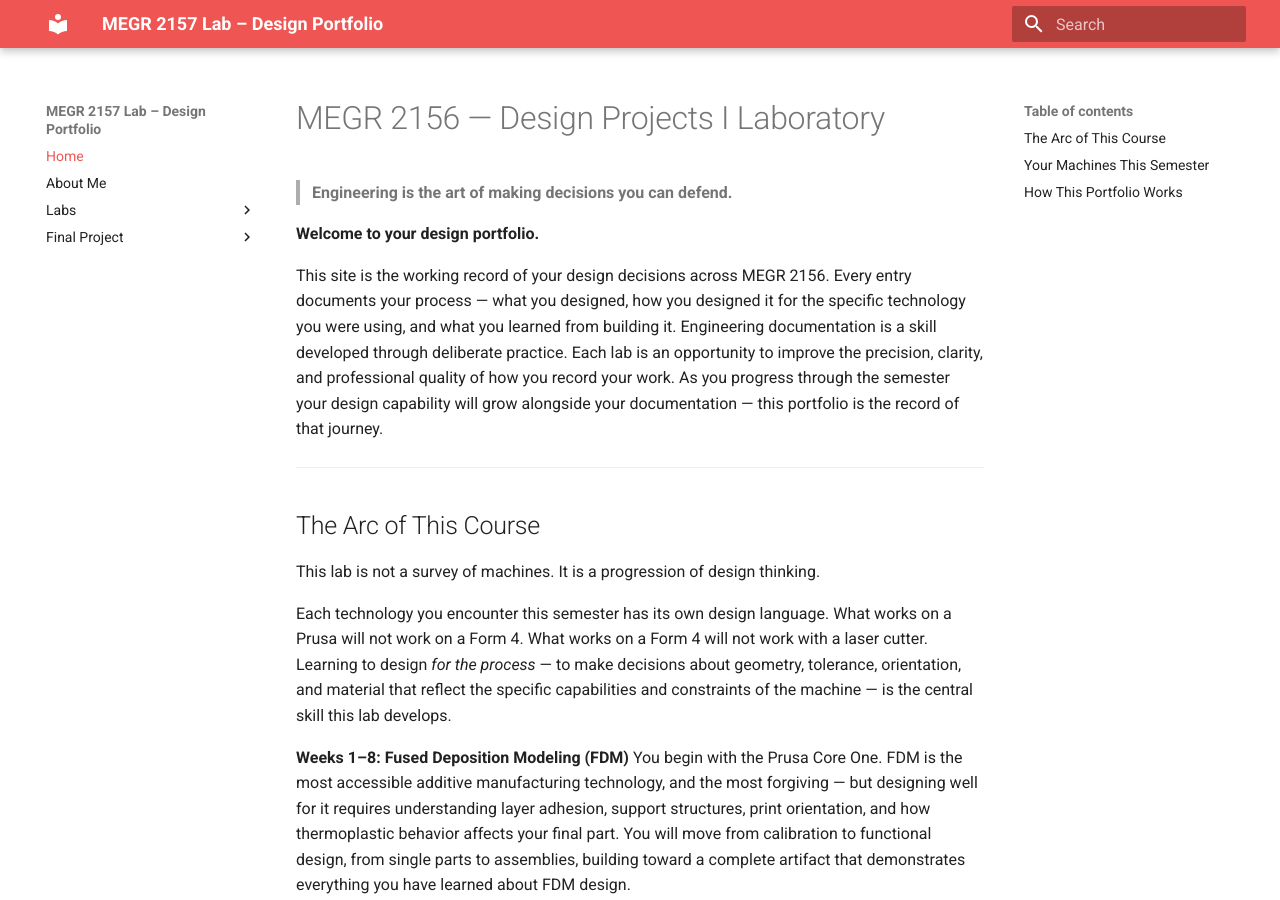
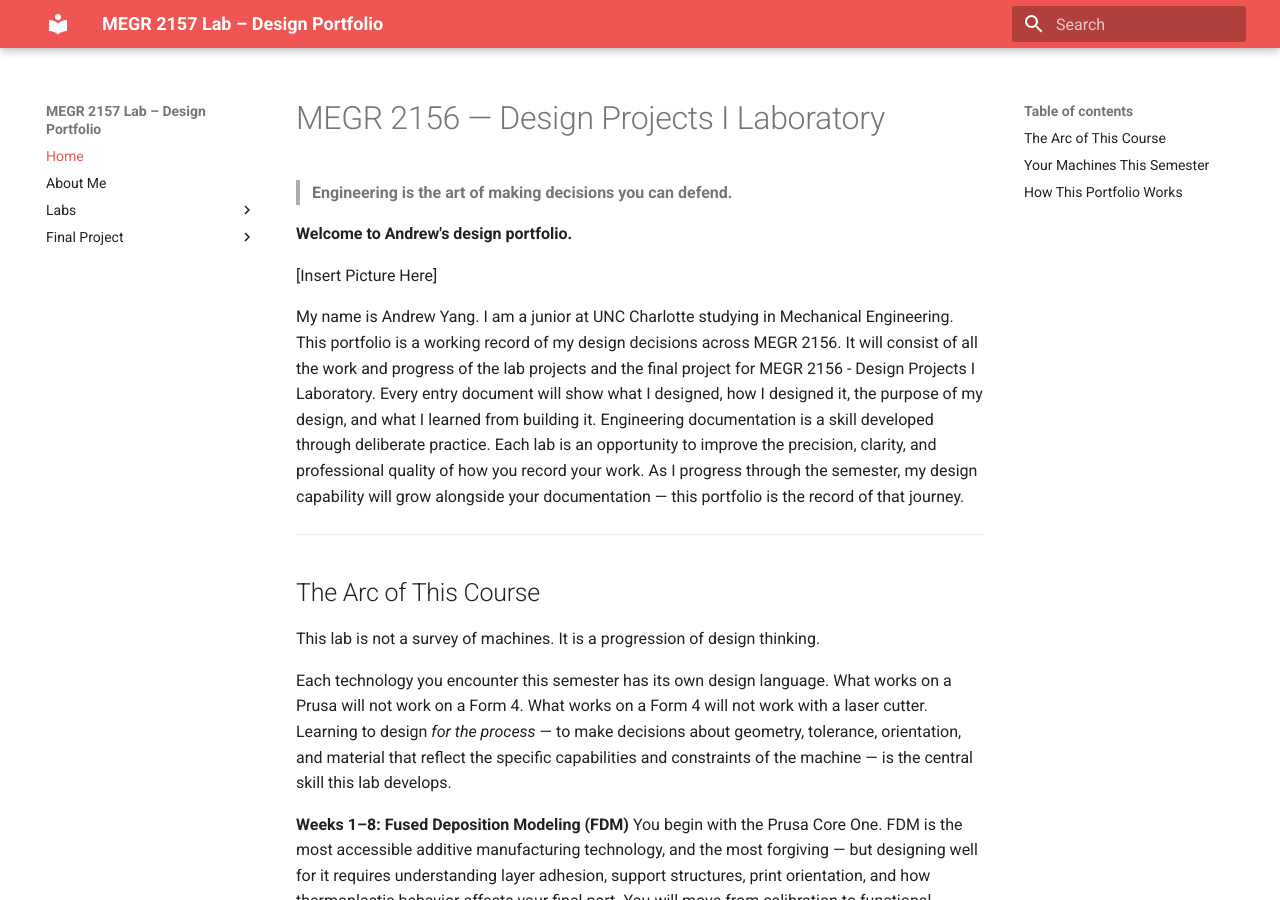
Before and after one commit to AndrewYang2428/andrewyang-megr2156-lab-portfolio, an MkDocs documentation site: the page built from docs/index.md, in a window 1280 px wide and 900 px high. Built offline with MkDocs 1.6.1 and Material for MkDocs 9.7.7, drawn with Linux system fonts in a browser that asks for light colours; some of the changed text lies outside the part shown.

Commit message:
Revise portfolio introduction and author details
Updated the introduction and author information in the design portfolio.

```diff
--- a/docs/index.md
+++ b/docs/index.md
@@ -2,9 +2,11 @@
 
 > **Engineering is the art of making decisions you can defend.**
 
-**Welcome to your design portfolio.**
+**Welcome to Andrew's design portfolio.**
 
-This site is the working record of your design decisions across MEGR 2156. Every entry documents your process — what you designed, how you designed it for the specific technology you were using, and what you learned from building it. Engineering documentation is a skill developed through deliberate practice. Each lab is an opportunity to improve the precision, clarity, and professional quality of how you record your work. As you progress through the semester your design capability will grow alongside your documentation — this portfolio is the record of that journey.
+[Insert Picture Here]
+
+My name is Andrew Yang. I am a junior at UNC Charlotte studying in Mechanical Engineering. This portfolio is a working record of my design decisions across MEGR 2156. It will consist of all the work and progress of the lab projects and the final project for MEGR 2156 - Design Projects I Laboratory. Every entry document will show what I designed, how I designed it, the purpose of my design, and what I learned from building it. Engineering documentation is a skill developed through deliberate practice. Each lab is an opportunity to improve the precision, clarity, and professional quality of how you record your work. As I progress through the semester, my design capability will grow alongside your documentation — this portfolio is the record of that journey.
 
 ---
 
@@ -64,4 +66,4 @@ That last question is the standard: could someone read your entry, understand yo
 ---
 
 *MEGR 2156 — Design Projects I Laboratory | UNC Charlotte*
-*Terence J. Fagan, Ph.D. | tjfagan@charlotte.edu | Duke 394*
+*Andrew Yang | ayang35@charlotte.edu*
```
